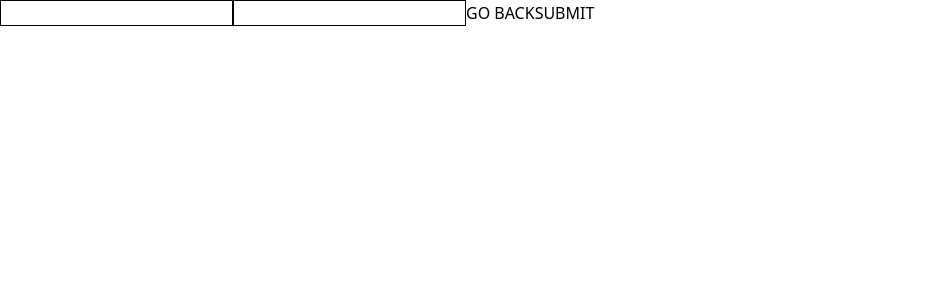
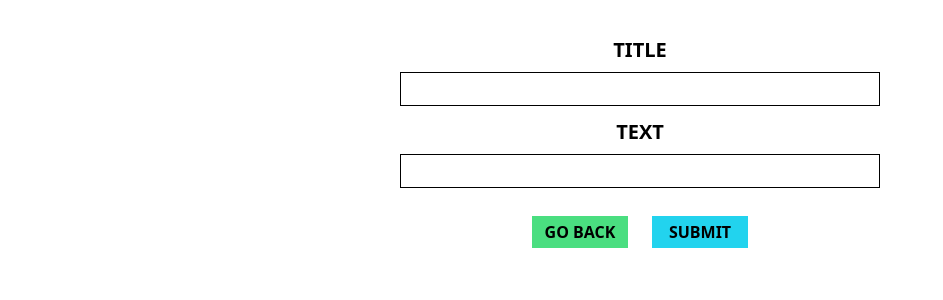
Before and after one commit to MehmetCakir1/CRUD-OperationsWithReduxToolkit, a React (Create React App) app: page /create in a window 1280 px wide. Shown: the top 300 px of the page, without its empty margins (0-943 px from the left). Built offline with nearby package versions, Linux system fonts and the light colour scheme.

Commit message:
reducers

```diff
--- a/src/app/features/CreatePost.js
+++ b/src/app/features/CreatePost.js
@@ -1,34 +1,103 @@
-import React, { useState } from 'react'
-import { useDispatch } from 'react-redux'
-import { useNavigate } from 'react-router-dom'
-import { createPost } from './postSlice'
-
+import { nanoid } from "@reduxjs/toolkit";
+import React, { useEffect, useState } from "react";
+import { useDispatch, useSelector } from "react-redux";
+import { useAsyncError, useNavigate } from "react-router-dom";
+import { createPost, deletePost } from "./postSlice";
 
 const CreatePost = () => {
-  const [title,setTitle]=useState("")
-  const [body,setBody]=useState("")
-  const navigate=useNavigate()
-  const dispatch=useDispatch()
+  const [title, setTitle] = useState("");
+  const [body, setBody] = useState("");
+  const [values,setValues]=useState({
+    title:"",
+    body:""
+  })
+  const [show, setShow] = useState(false);
+  const navigate = useNavigate();
+  const dispatch = useDispatch();
+  const post=useSelector((state)=>state.post.post)
 
+  useEffect(() => {
+    setValues({
+      title:title,
+      body:body,
+    })
+  }, [title,body])
 
   const handleSubmit = (e) => {
     e.preventDefault();
-    dispatch(createPost({title,body}))
-    setTitle("")
-    setBody("")
+     setValues({
+      title:title,
+      body:body,
+    })
+    dispatch(createPost({ values}));
+    setTitle("");
+    setBody("");
+    setShow(true);
   };
+
+  console.log(post);
+
   return (
     <>
-    <form onSubmit={handleSubmit}>
-      <input type="text" value={title} onChange={(e)=>setTitle(e.target.value)} className='border border-1 border-black'/>
-      <input type="text" value={body} onChange={(e)=>setBody(e.target.value)} className='border border-1 border-black'/>
-      <button onClick={()=>navigate(-1)}>GO BACK</button>
-      <button>SUBMIT</button>
+      <form className="container m-auto mt-9">
+        <div className="flex flex-col justify-center items-center mt-3">
+          <label htmlFor="title" className="font-bold text-xl">
+            TITLE
+          </label>
+          <input
+            id="title"
+            type="text"
+            value={title}
+            onChange={(e) => setTitle(e.target.value)}
+            className="border border-1 border-black w-full max-w-[30rem] mt-2 p-1"
+          />
+        </div>
+        <div className="flex flex-col justify-center items-center mt-3">
+          <label htmlFor="title" className="font-bold text-xl">
+            TEXT
+          </label>
+          <input
+            id="text"
+            type="text"
+            value={body}
+            onChange={(e) => setBody(e.target.value)}
+            className="border border-1 border-black w-full max-w-[30rem] mt-2 p-1"
+          />
+        </div>
+        <div className="flex justify-center items-center mt-7 gap-x-6 font-semibold">
+          <button
+            onClick={() => navigate("/")}
+            className="bg-green-400 w-[6rem] py-1"
+          >
+            GO BACK
+          </button>
+          <button
+            type="submit"
+            className="bg-cyan-400 w-[6rem] py-1"
+            onClick={handleSubmit}
+          >
+            SUBMIT
+          </button>
+        </div>
+      </form>
+      { show &&
+        <section className="mt-9 text-center">
+          {
+            post?.map((item)=>{
+              const {title,body}=item
+              return(
+                <>
+                  <p className="font-bold capitalize">{title}</p>
+                  <p className="capitalize">{body}</p>
+                </>
+              )
+            })
+          }
 
+        </section>
+      }
+    </>
+  );
+};
 
-    </form>
-    </>
-  )
-}
-
-export default CreatePost
+export default CreatePost;
--- a/src/app/features/Loading.js
+++ /dev/null
@@ -1,9 +0,0 @@
-import React from 'react'
-
-const Loading = () => {
-  return (
-    <div>Loading</div>
-  )
-}
-
-export default Loading
--- a/src/app/features/UserPost.js
+++ b/src/app/features/UserPost.js
@@ -1,46 +1,117 @@
-import React, { useState } from 'react'
-import {useSelector,useDispatch} from "react-redux"
-import { useNavigate } from 'react-router-dom'
-import { getPost,deletePost } from './postSlice'
+import React, { useEffect, useState } from "react";
+import { useSelector, useDispatch } from "react-redux";
+import { useNavigate } from "react-router-dom";
+import { getPost, deletePost, editItem,updatePost } from "./postSlice";
 
 const UserPost = () => {
-    const [id,setId]=useState("")
-    const [bodytext,setBodyText]=useState("")
-    const dispatch=useDispatch()
-    const navigate=useNavigate()
-    const post=useSelector((state)=>state.post.post)
-    const loading=useSelector((state)=>state.post.loading)
-    const edit=useSelector((state)=>state.post.edit)
-    // console.log(post);
-    // console.log(loading);
+  const [id, setId] = useState("");
+  const [bodyText, setBodyText] = useState("");
+  const dispatch = useDispatch();
+  const navigate = useNavigate();
+  const post = useSelector((state) => state.post.post);
+  const loading = useSelector((state) => state.post.loading);
+  const edit = useSelector((state) => state.post.edit);
+  const body = useSelector((state) => state.post.body);
+  console.log(post);
+  console.log(body);
 
-    const fetchUserPost = ()=>{
-        if(id){
-            dispatch(getPost(id))
-        }
-        setId("")
+
+  const fetchUserPost = () => {
+    if (id) {
+      dispatch(getPost(id));
     }
+    setId("");
+  };
+  useEffect(() => {
+    setBodyText(body);
+  }, [body]);
 
   return (
-    <div>
-        <h1 className='text-3xl font-bold text-blue-700 text-center my-3'>FETCH POST</h1>
-        <div className='flex justify-center items-center'>
-            <input type="text" value={id} onChange={(e)=>setId(e.target.value)} className="border border-1 border-black w-full max-w-[30rem] p-1"/>
+    <>
+      {!loading ? (
+        <div className="container m-auto">
+          <h1 className="text-3xl font-bold text-blue-700 text-center my-3">
+            FETCH POST
+          </h1>
+          <div className="flex justify-center items-center">
+            <input
+              type="text"
+              value={id}
+              onChange={(e) => setId(e.target.value)}
+              className="border border-1 border-black w-full max-w-[30rem] p-1"
+            />
+          </div>
+          <div className="flex flex-col sm:flex-row justify-center items-center gap-x-4  font-bold">
+            <button
+              onClick={fetchUserPost}
+              className="bg-green-300 py-1  w-[10rem] mt-3"
+            >
+              Feth User Post
+            </button>
+            <button
+              onClick={() => navigate("/create")}
+              className="bg-blue-300 py-1 w-[10rem] mt-3"
+            >
+              Create User Post
+            </button>
+          </div>
+          <section className="mt-9 text-center">
+            <p className="font-bold capitalize">{post[0]?.title}</p>
+            {!edit ? (
+              <p className="capitalize">{post[0]?.body}</p>
+            ) : (
+              <div>
+                <textarea
+                  type="text"
+                  className="border border-1 border-black w-full h-[5rem] resize-none mt-3 "
+                  value={bodyText}
+                  onChange={(e) => setBodyText(e.target.value)}
+                />
+                <div className="flex gap-x-4 justify-center items-center mt-2 font-semibold">
+                    <button className="bg-teal-400 w-[5rem] py-1 "  onClick={() =>{
+                  dispatch(
+                    updatePost({
+                         id:post[0].id,
+                         title:post[0].title,
+                         body:bodyText })
+                         );
+                  dispatch(
+                    editItem({ edit: false, body: bodyText })
+                    );
+                    }}
+              >SAVE</button>
+                    <button className="bg-slate-400 w-[5rem] py-1 "  onClick={() =>
+                  dispatch(editItem({ edit: false, body: bodyText }))
+                }
+              >CANCEL</button>
+                </div>
+              </div>
+            )}
+          </section>
+          {!edit && post[0]?.title && (
+            <aside className="flex gap-x-4 justify-end md:px-12 mt-4 font-semibold">
+              <button
+                className="bg-red-400 w-[5rem] rounded-md"
+                onClick={() => dispatch(deletePost(id))}
+              >
+                DELETE
+              </button>
+              <button
+                className="bg-emerald-400 w-[5rem] rounded-md"
+                onClick={() =>
+                  dispatch(editItem({ edit: true, body: post[0]?.body }))
+                }
+              >
+                EDIT
+              </button>
+            </aside>
+          )}
         </div>
-        <div className='flex flex-col sm:flex-row justify-center items-center gap-x-4  font-bold'>
-            <button onClick={fetchUserPost} className="bg-[orangered] py-1 w-[10rem] mt-3">Feth User Post</button>
-            <button onClick={()=>navigate("/create")} className="bg-blue-300 py-1 w-[10rem] mt-3">Create User Post</button>
-        </div>
-        <section className='mt-5'>
-            <p className='font-bold'>{post[0]?.title}</p>
-            <p>{post[0]?.body}</p>
-        </section>
-        <aside>
-            <button>DELETE</button>
-            <button>EDIT</button>
-        </aside>
-    </div>
-  )
-}
+      ) : (
+        <h1>LOADING</h1>
+      )}
+    </>
+  );
+};
 
-export default UserPost
+export default UserPost;
--- a/src/app/features/postSlice.js
+++ b/src/app/features/postSlice.js
@@ -1,15 +1,19 @@
- import {createSlice,createAsyncThunk} from "@reduxjs/toolkit"
+ import {createSlice,createAsyncThunk, } from "@reduxjs/toolkit"
 
-
+//GET
  export const getPost= createAsyncThunk("post/getPost",async(id)=>{
     return fetch(`https://jsonplaceholder.typicode.com/posts/${id}`).then((res)=>res.json())
  })
- export const deletePost= createAsyncThunk("post/deletePost",async(id)=>{
+
+ //DELETE
+ export const deletePost= createAsyncThunk("post/deletePost",async({id})=>{
     return fetch(`https://jsonplaceholder.typicode.com/posts/${id}`,{
         method:"DELETE",
     }).then((res)=>res.json())
  })
- export const createPost= createAsyncThunk("post/createPost",async(title,body)=>{
+
+ //POST
+ export const createPost= createAsyncThunk("post/createPost",async({values})=>{
     return fetch(`https://jsonplaceholder.typicode.com/posts/`,{
         method:"POST",
         headers:{
@@ -17,20 +21,20 @@
             "Content-type":"application/json",
         },
         body:JSON.stringify({
-            title:title,
-            body:body,
+            title:values.title,
+            body:values.body,
         })
     }).then((res)=>res.json())
  })
- export const updatePost= createAsyncThunk("post/createPost",async(id,title,body)=>{
+ //UPDATE
+ export const updatePost= createAsyncThunk("post/updatePost",async({id,title,body})=>{
     return fetch(`https://jsonplaceholder.typicode.com/posts/${id}`,{
-        method:"UPDATE",
+        method:"PUT",
         headers:{
             Accept:"application/json",
             "Content-type":"application/json",
         },
         body:JSON.stringify({
-            id,
             title,
             body,
         })
```
